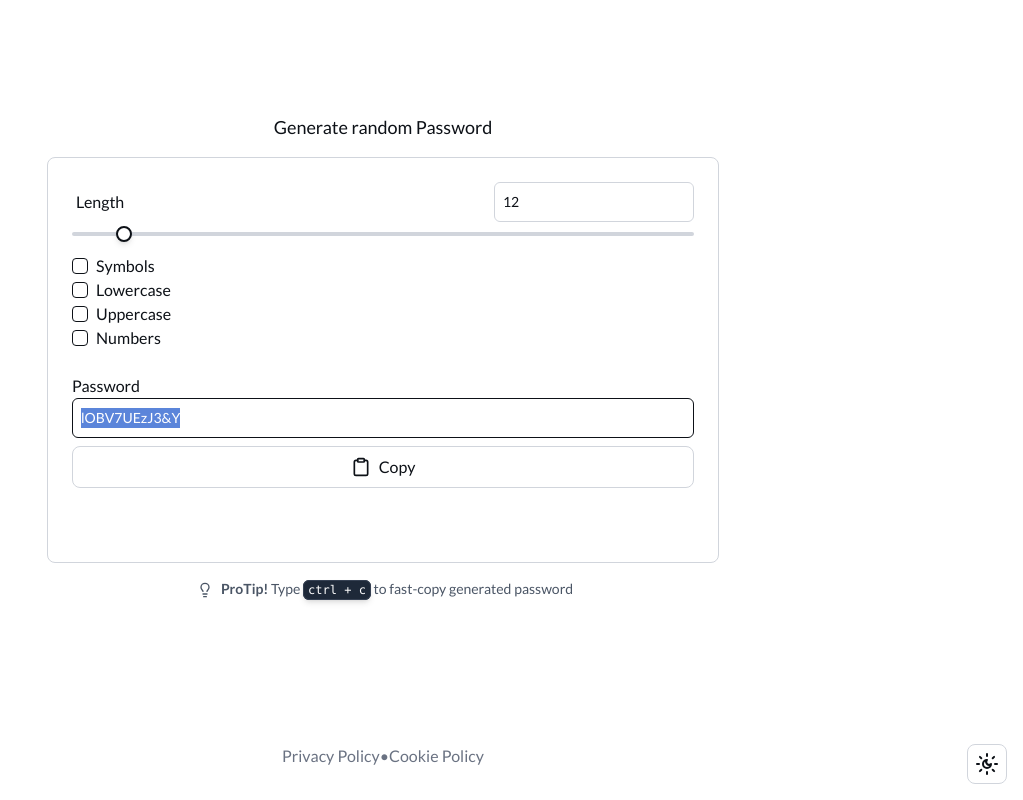
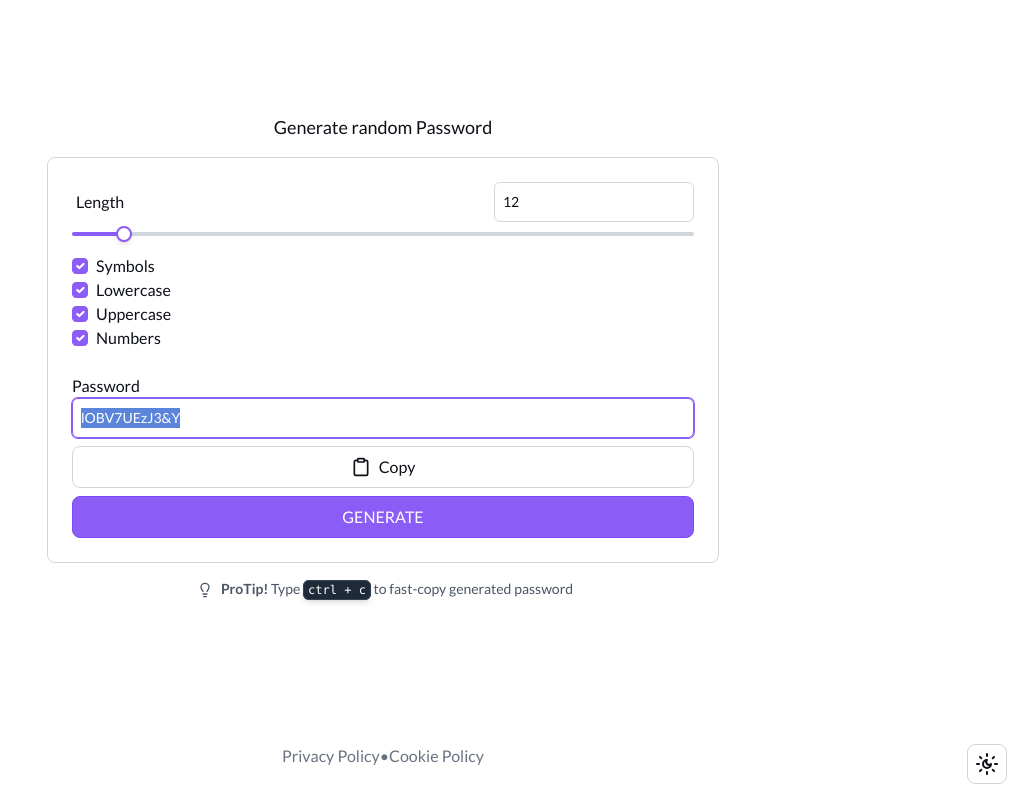
Before and after one commit to mauriziocarella/mauriziocarella.it, a Next.js app: page /apps/password-generator in a window 1280 px wide. Shown: the whole page, without its empty margins (257-1280 px from the left). Built offline with nearby package versions, Linux system fonts and the light colour scheme.

Commit message:
style: fixed theme configuration

```diff
--- a/src/components/Button.tsx
+++ b/src/components/Button.tsx
@@ -18,7 +18,7 @@ export const Button = ({className, color, ...props}: ButtonProps) => {
 		<button
 			type="button"
 			className={clsx(
-				'flex items-center justify-center gap-2 transition-colors rounded-lg px-4 py-2 outline-none',
+				'flex items-center justify-center gap-2 transition-colors rounded-lg px-4 py-2 outline-none cursor-pointer',
 				'focus-within:ring-1 ring-primary',
 				'border focus-within:border-primary',
 				'bg-background text-foreground',
--- a/src/styles/theme.css
+++ b/src/styles/theme.css
@@ -6,42 +6,42 @@
     --color-background: #ffffff;
     --color-foreground: #0d1117;
 
-    --color-primary: '#8B5CF6';
-    --color-primary-50: '#C9B3FB';
-    --color-primary-100: '#C2A9FA';
-    --color-primary-200: '#B496F9';
-    --color-primary-300: '#A783F8';
-    --color-primary-400: '#996FF7';
-    --color-primary-500: '#8B5CF6';
-    --color-primary-600: '#7D49F5';
-    --color-primary-700: '#6F35F4';
-    --color-primary-800: '#6222F3';
-    --color-primary-900: '#540FF2';
-    --color-primary-950: '#500DE9';
-    --color-accent: '#559FFF';
-    --color-accent-50: '#9AC6FF';
-    --color-accent-100: '#92C2FF';
-    --color-accent-200: '#83B9FF';
-    --color-accent-300: '#74B0FF';
-    --color-accent-400: '#64A8FF';
-    --color-accent-500: '#559FFF';
-    --color-accent-600: '#2C88FF';
-    --color-accent-700: '#0371FF';
-    --color-accent-800: '#005FDA';
-    --color-accent-900: '#004DB1';
-    --color-accent-950: '#00449C';
-    --color-success: '#10B981';
-    --color-success-50: '#8CF5D2';
-    --color-success-100: '#79F3CB';
-    --color-success-200: '#53F0BC';
-    --color-success-300: '#2EEDAE';
-    --color-success-400: '#13DF9B';
-    --color-success-500: '#10B981';
-    --color-success-600: '#0EA674';
-    --color-success-700: '#0D9367';
-    --color-success-800: '#0B815A';
-    --color-success-900: '#0A6E4D';
-    --color-success-950: '#096546';
+    --color-primary: #8B5CF6;
+    --color-primary-50: #C9B3FB;
+    --color-primary-100: #C2A9FA;
+    --color-primary-200: #B496F9;
+    --color-primary-300: #A783F8;
+    --color-primary-400: #996FF7;
+    --color-primary-500: #8B5CF6;
+    --color-primary-600: #7D49F5;
+    --color-primary-700: #6F35F4;
+    --color-primary-800: #6222F3;
+    --color-primary-900: #540FF2;
+    --color-primary-950: #500DE9;
+    --color-accent: #559FFF;
+    --color-accent-50: #9AC6FF;
+    --color-accent-100: #92C2FF;
+    --color-accent-200: #83B9FF;
+    --color-accent-300: #74B0FF;
+    --color-accent-400: #64A8FF;
+    --color-accent-500: #559FFF;
+    --color-accent-600: #2C88FF;
+    --color-accent-700: #0371FF;
+    --color-accent-800: #005FDA;
+    --color-accent-900: #004DB1;
+    --color-accent-950: #00449C;
+    --color-success: #10B981;
+    --color-success-50: #8CF5D2;
+    --color-success-100: #79F3CB;
+    --color-success-200: #53F0BC;
+    --color-success-300: #2EEDAE;
+    --color-success-400: #13DF9B;
+    --color-success-500: #10B981;
+    --color-success-600: #0EA674;
+    --color-success-700: #0D9367;
+    --color-success-800: #0B815A;
+    --color-success-900: #0A6E4D;
+    --color-success-950: #096546;
 }
 
 @layer theme {
```
